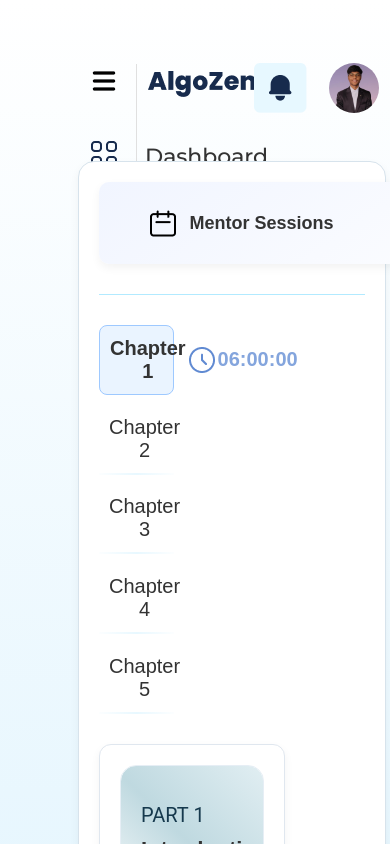
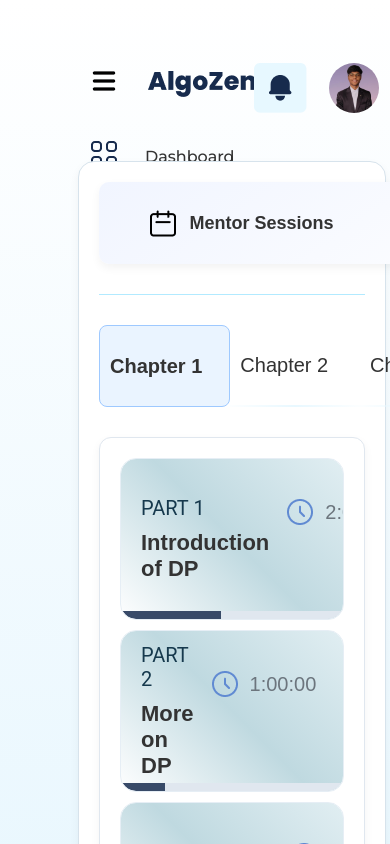
Before and after one commit to PRASHIKGITHUB/Az-Task, a React (Vite) app: page / in a window 390 px wide. Shown: the top 844 px of the page. Built offline with nearby package versions, Linux system fonts and the light colour scheme.

Commit message:
added responsiveness in hero section

```diff
--- a/src/App.css
+++ b/src/App.css
@@ -1,10 +1,12 @@
 .app{
     /* position: relative; */
     background-image: linear-gradient(rgb(255, 255, 255), #d0eefd);
-    height: 200vh;
+    height: auto ;
+    /* background-color: red; */
     display: flex;
     position: relative;
     width: 100%;
     justify-content: center;
     align-items: center;
+    margin-bottom: 10px;
 }
--- a/src/components/HeroSection/Hero.css
+++ b/src/components/HeroSection/Hero.css
@@ -23,6 +23,7 @@
     border-radius: 16px;
     background-color: #ffffff;
     transition: all 0.3s;
+    /* margin-bottom: 30px; */
 }
 
 .hero-section.heroClose{
@@ -45,6 +46,15 @@
 .down {
     display: flex;
     gap: 20px;
+    flex-wrap: wrap;
+}
+@media screen and (max-width: 1600px) {
+    .down {
+        display: flex;
+        flex-direction: column;
+        /* gap: 20px; */
+    }
+
 }
 
 /* Side Panel */
@@ -73,6 +83,17 @@
     border-bottom: 2px solid;
     border-image: linear-gradient(to right, rgba(232, 248, 255, 0.1), rgba(232, 248, 255, 1), rgba(232, 248, 255, 0.1)) 1;
 }
+@media screen and (max-width: 1600px) {
+    .side-panel button {
+        width: 700px;
+    }
+    .side-panel{
+        display: flex;
+        flex-direction: row;
+        height: auto;
+        width: 650px;
+    }
+}
 
 .time-display {
     display: flex;
@@ -91,9 +112,7 @@
     border: 1px solid #9ec9ff;
     font-weight: bold;
 }
-.side-panel button{
-    width: 100%;
-}
+
 /* Content Panel */
 .content-panel {
     /* flex: 1; */
@@ -106,6 +125,12 @@
     border: 1px solid #e0e7ef;
     border-radius: 12px;
     box-shadow: 0px 4px 10px rgba(0, 0, 0, 0.05);
+}
+@media screen and (max-width: 1600px) {
+    .content-panel {
+        width: 100%;
+    }
+
 }
 
 .part {
--- a/src/components/HeroSection/Hero.jsx
+++ b/src/components/HeroSection/Hero.jsx
@@ -1,4 +1,4 @@
-import React, { useState } from 'react';
+import React, { useState, useEffect } from 'react';
 import './Hero.css';
 import upArrow from '../../assets/upArrow.png';
 import downArrow from '../../assets/downarrow.png';
@@ -58,10 +58,22 @@
     }
 };
 
-const HeroSection = ({isOpen}) => {
+const HeroSection = ({ isOpen }) => {
     const [activeChapter, setActiveChapter] = useState(1);
     const [openDropdowns, setOpenDropdowns] = useState({});
     const [activeButton, setActiveButton] = useState("");
+    const [isSmallScreen, setIsSmallScreen] = useState(window.innerWidth <= 1600);
+
+    useEffect(() => {
+        const handleResize = () => {
+            setIsSmallScreen(window.innerWidth <= 1600);
+        };
+
+        window.addEventListener('resize', handleResize);
+        return () => {
+            window.removeEventListener('resize', handleResize);
+        };
+    }, []);
 
     const handleButtonClick = (buttonName) => {
         setActiveButton(buttonName);
@@ -92,7 +104,7 @@
     };
 
     return (
-        <div className={`hero-section ${isOpen?'heroOpen' : 'heroClose'}`} >
+        <div className={`hero-section ${isOpen ? 'heroOpen' : 'heroClose'}`} >
             <div className="up">
                 <div className="left">
                     <button
@@ -127,16 +139,22 @@
                             className={`tab-button ${activeChapter === chapter ? 'active' : ''}`}
                             onClick={() => switchChapter(chapter)}
                         >
-                            <p style={{ fontSize: '20px' }} >Chapter {chapter}</p>
-                            {activeChapter === chapter && (
+                            <p style={{ fontSize: '20px' }}>Chapter {chapter}</p>
+
+                            {/* Conditionally render time display only if screen is > 1300px */}
+                            {!isSmallScreen && activeChapter === chapter && (
                                 <div className="time-display">
                                     <img src={clockIcon} alt="clock icon" />
-                                    <span style={{ fontSize: '20px', color: '#84A5DD' }} >{calculateTotalTime(chaptersData[chapter] || [])}</span>
+                                    <span style={{ fontSize: '20px', color: '#84A5DD' }}>
+                                        {calculateTotalTime(chaptersData[chapter] || [])}
+                                    </span>
                                 </div>
                             )}
                         </button>
                     ))}
                 </div>
+
+
                 {/* dsfdsfsdf */}
                 <div className="content-panel">
                     {(chaptersData[activeChapter] || []).map((part, index) => (
--- a/src/components/SlideBar/SlideBar.css
+++ b/src/components/SlideBar/SlideBar.css
@@ -1,17 +1,17 @@
 /* Sidebar styling */
 .sidebar {
-  position:absolute ;
+  position: absolute;
   top: 64px;
   left: 78px;
   width: 15%;
   height: 566px;
   background-color: transparent;
-  border-right: 1px solid #e0e0e0;
   transition: width 0.3s ease;
 }
 
 .sidebar.closed {
   width: 4%;
+  border-right: 1px solid #e0e0e0;
 }
 
 /* Header styling */
@@ -113,3 +113,20 @@
 .sidebar.closed .menu-item .text {
   display: none;
 }
+
+/* Responsive styling */
+@media (max-width: 1660px) {
+  /* Tablet view */
+
+  .sidebar.closed {
+    width: 4%;
+    border-right: 1px solid transparent;
+  }
+  .menu-item .text {
+    font-size: 16px;
+  }
+  .menu-item.menu-item-open{
+    width: 85%;
+  }
+
+}
--- a/src/index.css
+++ b/src/index.css
@@ -4,8 +4,8 @@
   box-sizing: border-box;
 }
 html,body{
-  height: 100%;
+  height: 150%;
   width: 100%;
-  /* background-image: linear-gradient(rgb(255, 255, 255), #d0eefd); */
+  background-image: linear-gradient(rgb(255, 255, 255), #d0eefd);
 
 }
```
